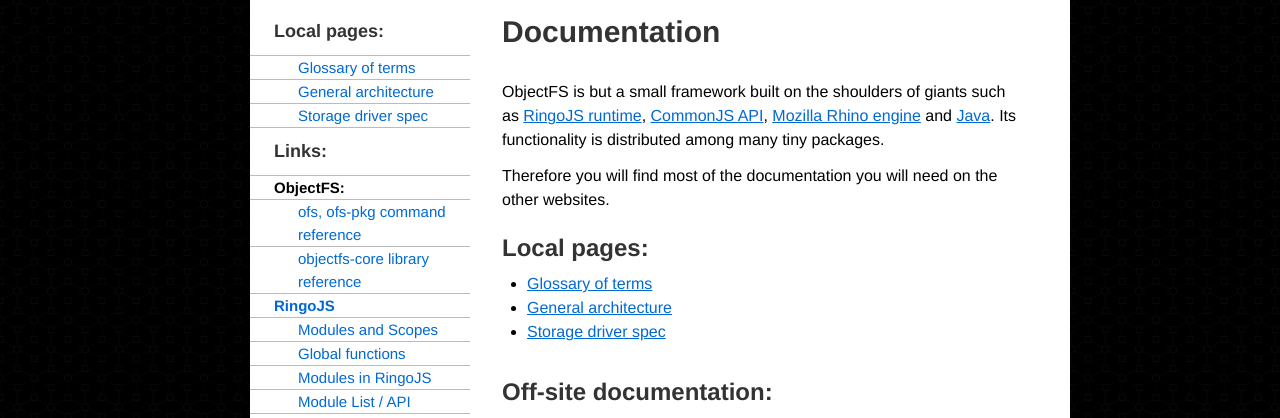
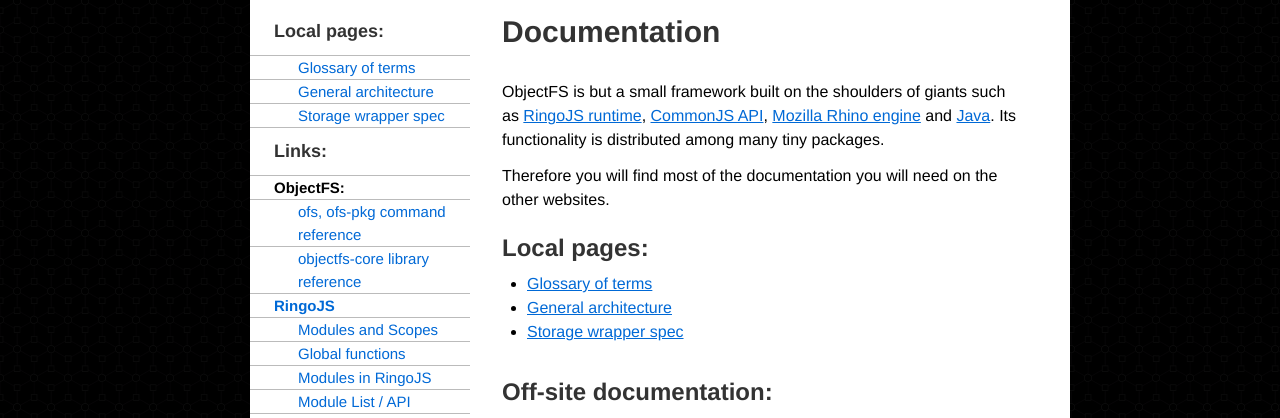
Before and after one commit to emilis/objectfs.org, a Jekyll site: the page built from docs/index.html, in a window 1280 px wide. Shown: the part 260-678 px from the top of the page. Built offline with Jekyll 4.4.1, drawn with Linux system fonts in a browser that asks for light colours.

Commit message:
Fixing terminology "storage drivers" → "storage wrappers".

```diff
--- a/_includes/menus/objectfs/documentation.html
+++ b/_includes/menus/objectfs/documentation.html
@@ -3,7 +3,7 @@
 <ul>
     <li><a href="/docs/glossary.html">Glossary of terms</a></li>
     <li><a href="/docs/architecture.html">General architecture</a></li>
-    <li><a href="/docs/storage-driver.html">Storage driver spec</a></li>
+    <li><a href="/docs/storage-wrapper.html">Storage wrapper spec</a></li>
 </ul>
     <li><h3>Links:</h3></li>
     <!-- Include from docs/index.html: -->
--- a/_includes/menus/objectfs/tutorials.html
+++ b/_includes/menus/objectfs/tutorials.html
@@ -15,6 +15,6 @@
     <ul>
         <li><a href="/tutorials/script.html">Using ObjectFS as a library</a></li>
         <li><a href="/tutorials/extend.html">Writing your own packages</a></li>
-        <li><a href="/tutorials/drivers.html">Adding storage drivers</a></li>
+        <li><a href="/tutorials/wrappers.html">Adding storage wrappers</a></li>
     </ul>
 </ul>
--- a/docs/index.html
+++ b/docs/index.html
@@ -14,7 +14,7 @@
 <ul>
     <li><a href="/docs/glossary.html">Glossary of terms</a></li>
     <li><a href="/docs/architecture.html">General architecture</a></li>
-    <li><a href="/docs/storage-driver.html">Storage driver spec</a></li>
+    <li><a href="/docs/storage-wrapper.html">Storage wrapper spec</a></li>
 </ul>
 
 <h2>Off-site documentation:</h2>
```
